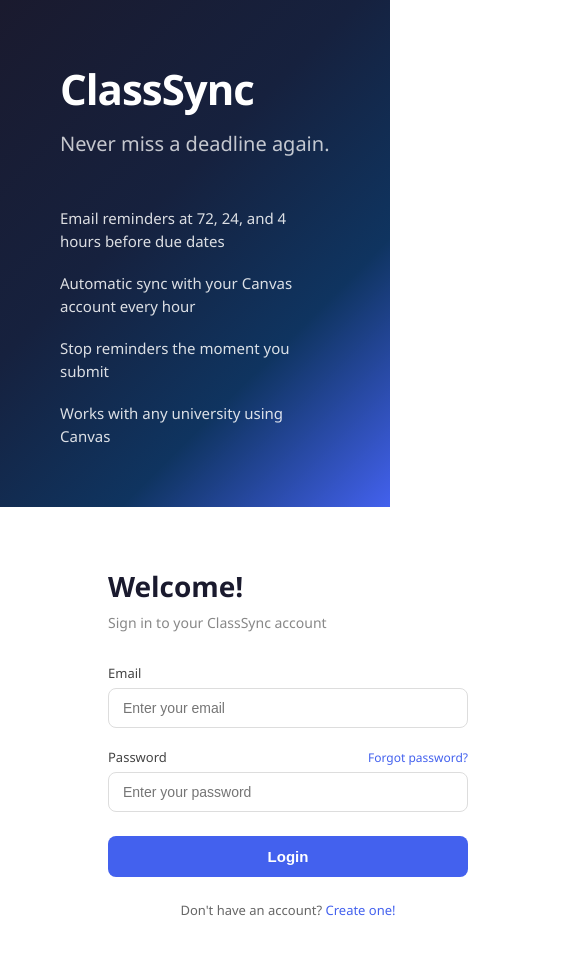
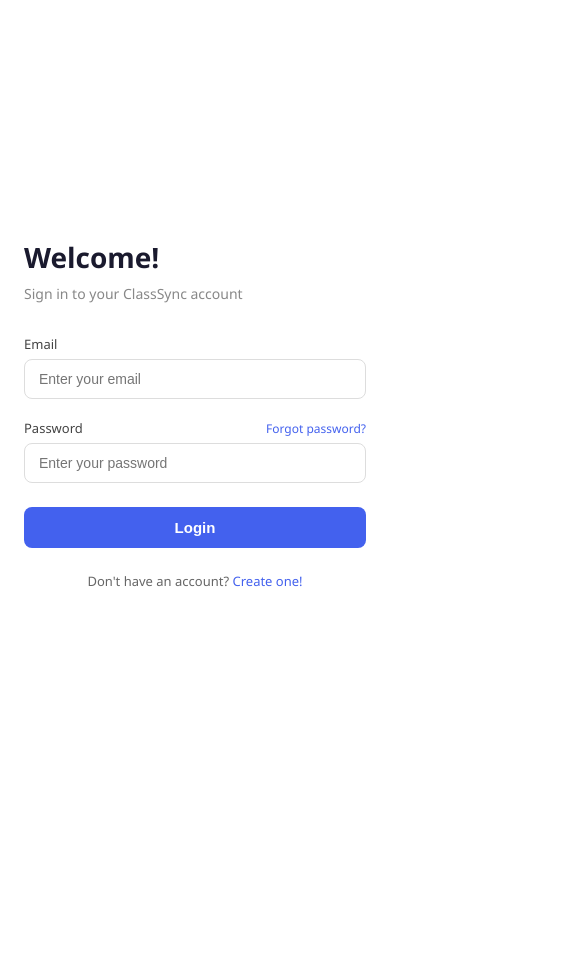
Before and after one commit to mr4201205-debug/Canvas-Tracker, a React (Create React App) app in the folder class-sync-frontend/: page /login in a window 390 px wide. Shown: the top 954 px of the page, 576 px wide, since content can reach past the window. After the commit the page ends 844 px from the top, so only its background shows below. Built offline with nearby package versions, Linux system fonts and the light colour scheme.

Commit message:
Make Improvmnets

```diff
--- /dev/null
+++ b/class-sync-frontend/src/Pages/Login.css
@@ -0,0 +1,30 @@
+.login-page {
+  display: flex;
+  min-height: 100vh;
+  min-height: 100dvh;
+}
+
+@media (max-width: 768px) {
+  .login-page {
+    flex-direction: column;
+  }
+
+  .login-left-panel {
+    display: none !important;
+  }
+
+  .login-right-panel {
+    width: 100% !important;
+    max-width: none !important;
+    min-height: 100vh;
+    min-height: 100dvh;
+    box-sizing: border-box;
+    padding: 32px 24px !important;
+  }
+
+  .login-form-container {
+    width: 100%;
+    max-width: 420px;
+    margin: auto;
+  }
+}
--- a/class-sync-frontend/src/Pages/Login.js
+++ b/class-sync-frontend/src/Pages/Login.js
@@ -1,4 +1,5 @@
 import React, { useState } from 'react';
+import './Login.css';
 import { useNavigate, Link } from 'react-router-dom';
 import { authService } from '../Services/api';
 
@@ -29,9 +30,8 @@
     };
 
     return (
-    <div style={styles.page}>
-        {/* Left Panel */}
-        <div style={styles.leftPanel}>
+    <div className="login-page" style={styles.page}>        {/* Left Panel */}
+        <div className="login-left-panel" style={styles.leftPanel}>
             <div style={styles.leftContent}>
                 <h1 style={styles.brandName}>ClassSync</h1>
                 <p style={styles.brandTagline}>Never miss a deadline again.</p>
@@ -53,8 +53,8 @@
         </div>
 
         {/* Right Panel */}
-        <div style={styles.rightPanel}>
-            <div style={styles.formContainer}>
+        <div className="login-right-panel" style={styles.rightPanel}>
+            <div className="login-form-container" style={styles.formContainer}>
                 <h2 style={styles.formTitle}>Welcome!</h2>
                 <p style={styles.formSubtitle}>Sign in to your ClassSync account</p>
 
@@ -174,7 +174,8 @@
 
     // Right panel
     rightPanel: {
-        width: '480px',
+        width: '100%',
+        maxWidth: '576px',
         flexShrink: 0,
         backgroundColor: 'white',
         display: 'flex',
```
